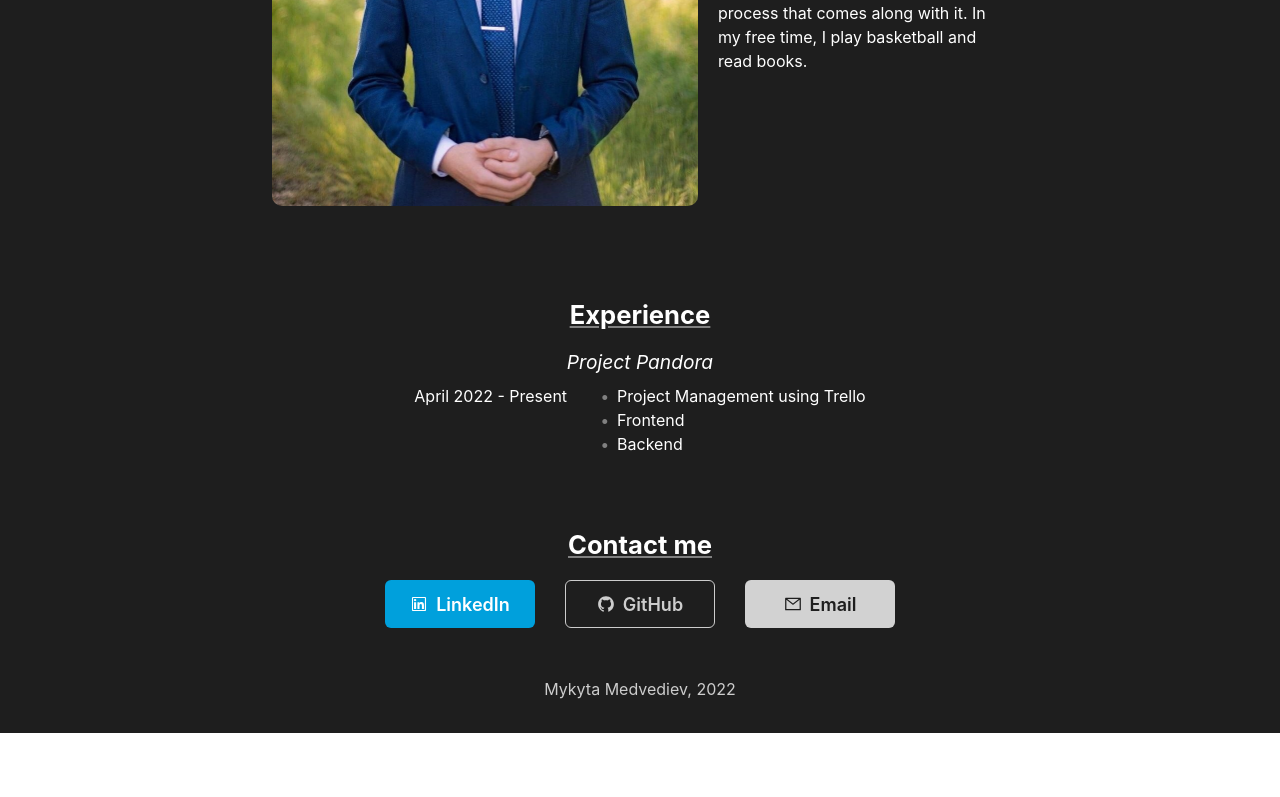
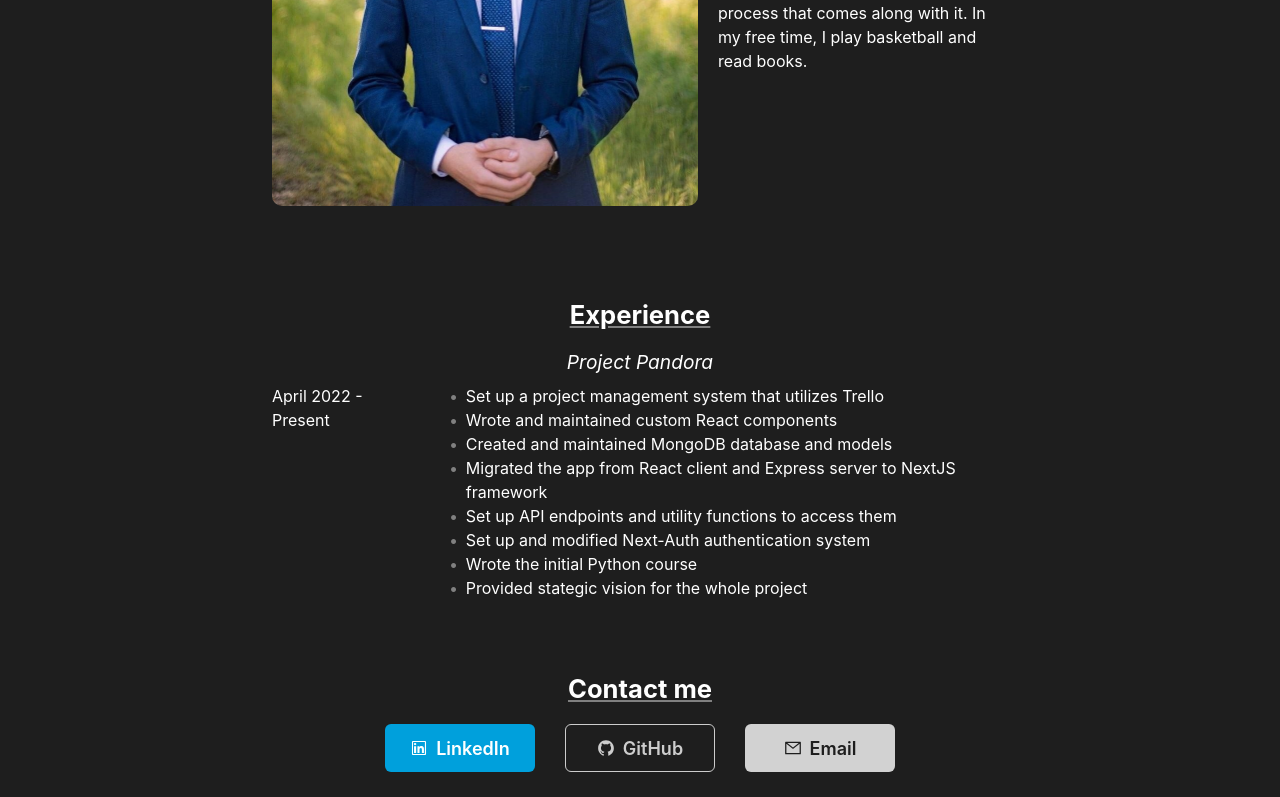
Before and after one commit to Furilon/portfolio-website, a Next.js app: page /about in a window 1280 px wide. Shown: the part 449-1246 px from the top of the page. Before the commit the page ends 1182 px from the top, so only its background shows below. Built offline with nearby package versions, Linux system fonts and the light colour scheme.

Commit message:
Updated my project pandora experience section

```diff
--- a/pages/about.js
+++ b/pages/about.js
@@ -17,7 +17,16 @@ import {
 } from "react-icons/ai";
 
 const EXPERIENCE_TEXT = {
-  Pandora: ["Project Management using Trello", "Frontend", "Backend"],
+  pandora: [
+    "Set up a project management system that utilizes Trello",
+    "Wrote and maintained custom React components",
+    "Created and maintained MongoDB database and models",
+    "Migrated the app from React client and Express server to NextJS framework",
+    "Set up API endpoints and utility functions to access them",
+    "Set up and modified Next-Auth authentication system",
+    "Wrote the initial Python course",
+    "Provided stategic vision for the whole project",
+  ],
 };
 
 export default function About() {
@@ -117,9 +126,10 @@ export default function About() {
             </Heading>
             <Flex direction="column" justify="center" align="center">
               <Experience
+                role="Founder"
                 name={"Project Pandora"}
                 date="April 2022 - Present"
-                pointsArr={EXPERIENCE_TEXT["Pandora"]}
+                pointsArr={EXPERIENCE_TEXT["pandora"]}
               />
             </Flex>
           </Flex>
```
